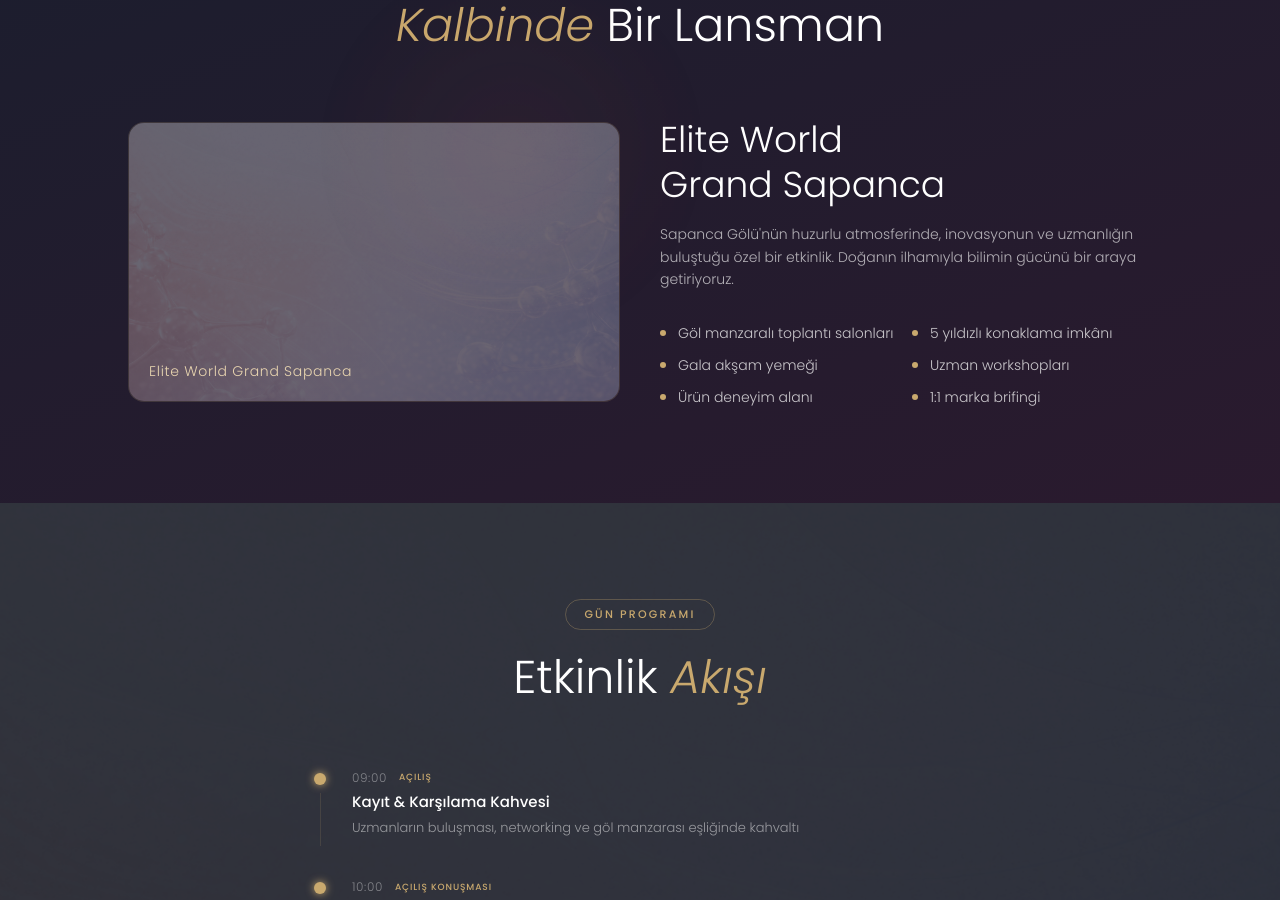
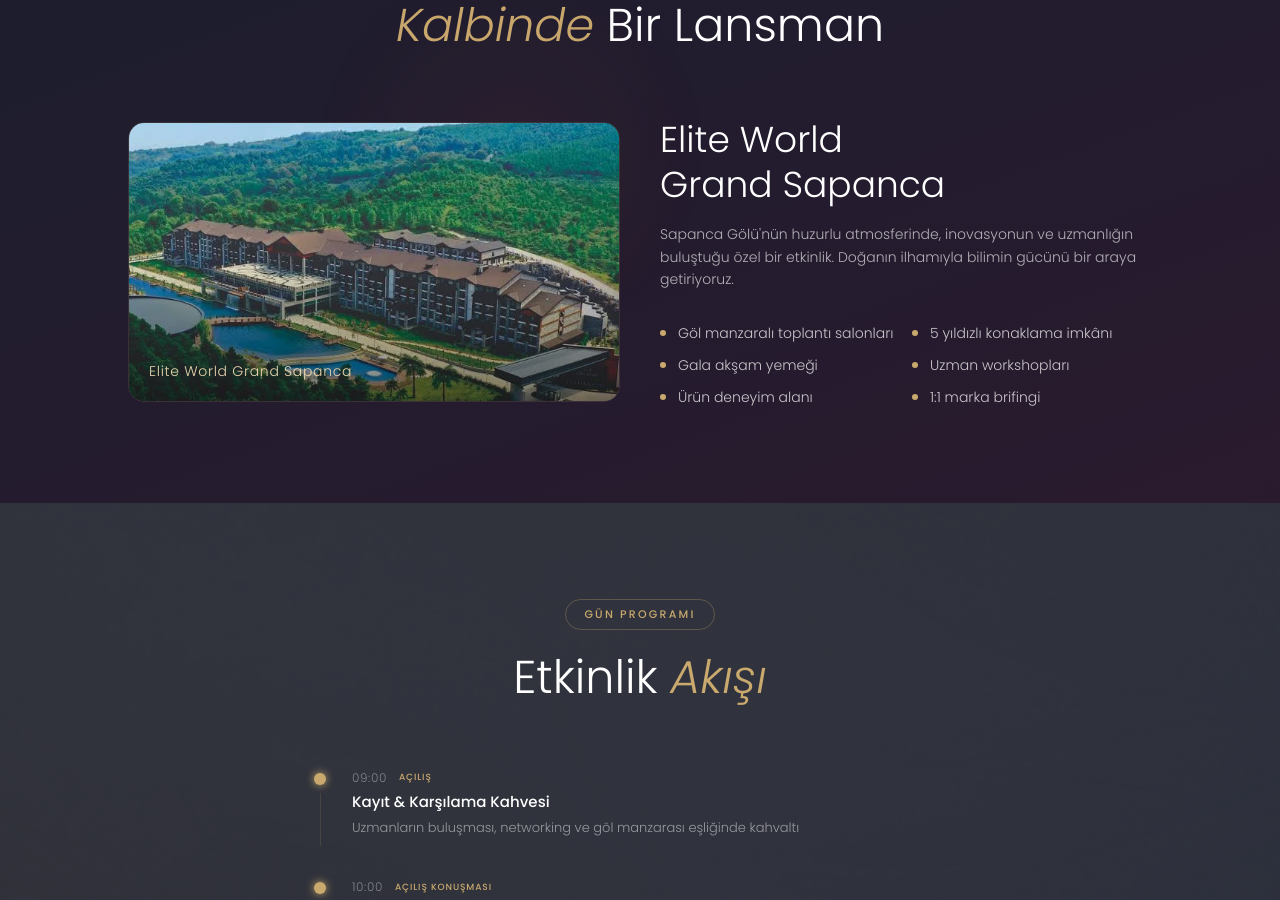
Before and after one commit to zorlugundogdu/sapancatoplantisi, a Next.js app: page / in a window 1280 px wide. Shown: the part 1004-1904 px from the top of the page. Built offline with nearby package versions, Linux system fonts and the light colour scheme.

Commit message:
feat: add Elite World Grand Sapanca hotel image to venue section

```diff
--- a/components/Venue.tsx
+++ b/components/Venue.tsx
@@ -44,15 +44,16 @@
           {/* Image placeholder */}
           <div
             className="relative rounded-2xl overflow-hidden"
-            style={{ minHeight: "280px", background: "rgba(255,255,255,0.03)", border: "1px solid rgba(201,169,110,0.15)" }}
+            style={{ minHeight: "280px", border: "1px solid rgba(201,169,110,0.15)" }}
           >
+            <img
+              src={imgSrc("/sapancaeliteworld.webp")}
+              alt="Elite World Grand Sapanca"
+              style={{ width: "100%", height: "100%", objectFit: "cover", display: "block", position: "absolute", inset: 0 }}
+            />
             <div
-              className="absolute inset-0 opacity-30"
-              style={{
-                backgroundImage: `url('${imgSrc("/avdu-bg.png")}')`,
-                backgroundSize: "cover",
-                backgroundPosition: "center",
-              }}
+              className="absolute inset-0"
+              style={{ background: "linear-gradient(to top, rgba(0,0,0,0.5) 0%, transparent 60%)" }}
             />
             <div className="absolute inset-0 flex items-end p-5">
               <span
```
Also changed, not shown: public/sapancaeliteworld.webp (added).
